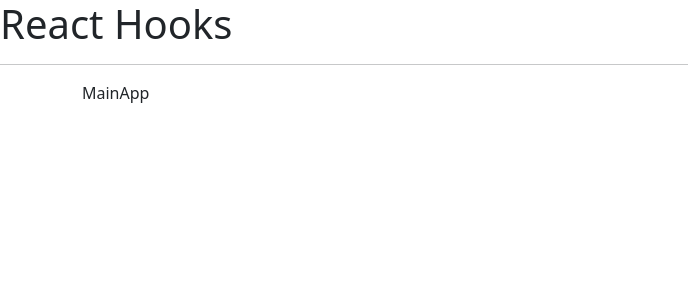
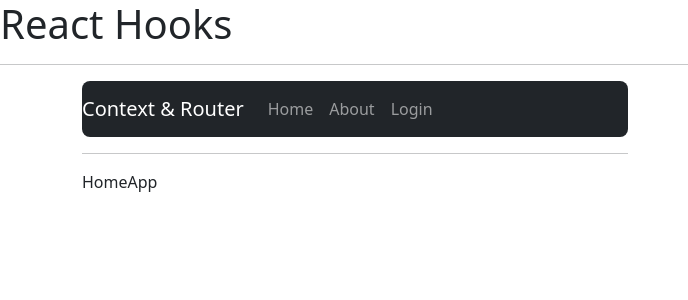
Before and after one commit to JohnyAle12/hooks-react, a React (Vite) app: page / in a window 1280 px wide. Shown: the top 300 px of the page, without its empty margins (0-688 px from the left). Built offline with nearby package versions, Linux system fonts and the light colour scheme.

Commit message:
add navbar and links o navigate between components

```diff
--- /dev/null
+++ b/src/ContextApp/HomeApp.tsx
@@ -0,0 +1,7 @@
+import React from 'react'
+
+export const HomeApp = () => {
+  return (
+    <div>HomeApp</div>
+  )
+}
--- a/src/ContextApp/MainApp.tsx
+++ b/src/ContextApp/MainApp.tsx
@@ -1,7 +1,21 @@
-import React from 'react'
+import { Link, Navigate, Route, Routes } from 'react-router-dom'
+import { AboutPage } from './AboutPage'
+import { HomeApp } from './HomeApp'
+import { Login } from './Login'
+import { NavBar } from './NavBar'
 
 export const MainApp = () => {
   return (
-    <div>MainApp</div>
+    <>
+        <NavBar />
+        <hr/>
+        <Routes>
+            <Route path='/' element={ <HomeApp /> } />
+            <Route path='login' element={ <Login /> } />
+            <Route path='about' element={ <AboutPage /> } />
+            <Route path='home' element={ <HomeApp /> } />
+            <Route path='/*' element={ <Navigate to="/about" /> } />
+        </Routes>
+    </>
   )
 }
--- /dev/null
+++ b/src/ContextApp/NavBar.tsx
@@ -0,0 +1,34 @@
+import { Link, NavLink } from 'react-router-dom'
+
+export const NavBar = () => {
+  return (
+    <nav className="navbar navbar-expand-lg navbar-dark bg-dark rounded-3">
+        <a className="navbar-brand" href="#">Context & Router</a>
+        <button className="navbar-toggler" type="button" data-toggle="collapse" data-target="#navbarNav" aria-controls="navbarNav" aria-expanded="false" aria-label="Toggle navigation">
+            <span className="navbar-toggler-icon"></span>
+        </button>
+        <div className="collapse navbar-collapse" id="navbarNav">
+            <ul className="navbar-nav">
+                <li className="nav-item active">
+                    {/* <Link to="/home" className="nav-link active">Home</Link> */}
+                    <NavLink to="/home" className={ ({isActive}) => {
+                        return isActive ? 'nav-link active' : 'nav-link'
+                    }}>Home</NavLink>
+                </li>
+                <li className="nav-item">
+                    {/* <Link to="/about" className="nav-link">About</Link> */}
+                    <NavLink to="/about" className={ ({isActive}) => {
+                        return isActive ? 'nav-link active' : 'nav-link'
+                    }}>About</NavLink>
+                </li>
+                <li className="nav-item">
+                    {/* <Link to="/login" className="nav-link">Login</Link> */}
+                    <NavLink to="/login" className={ ({isActive}) => {
+                        return isActive ? 'nav-link active' : 'nav-link'
+                    }}>Login</NavLink>
+                </li>
+            </ul>
+        </div>
+    </nav>
+  )
+}
```
